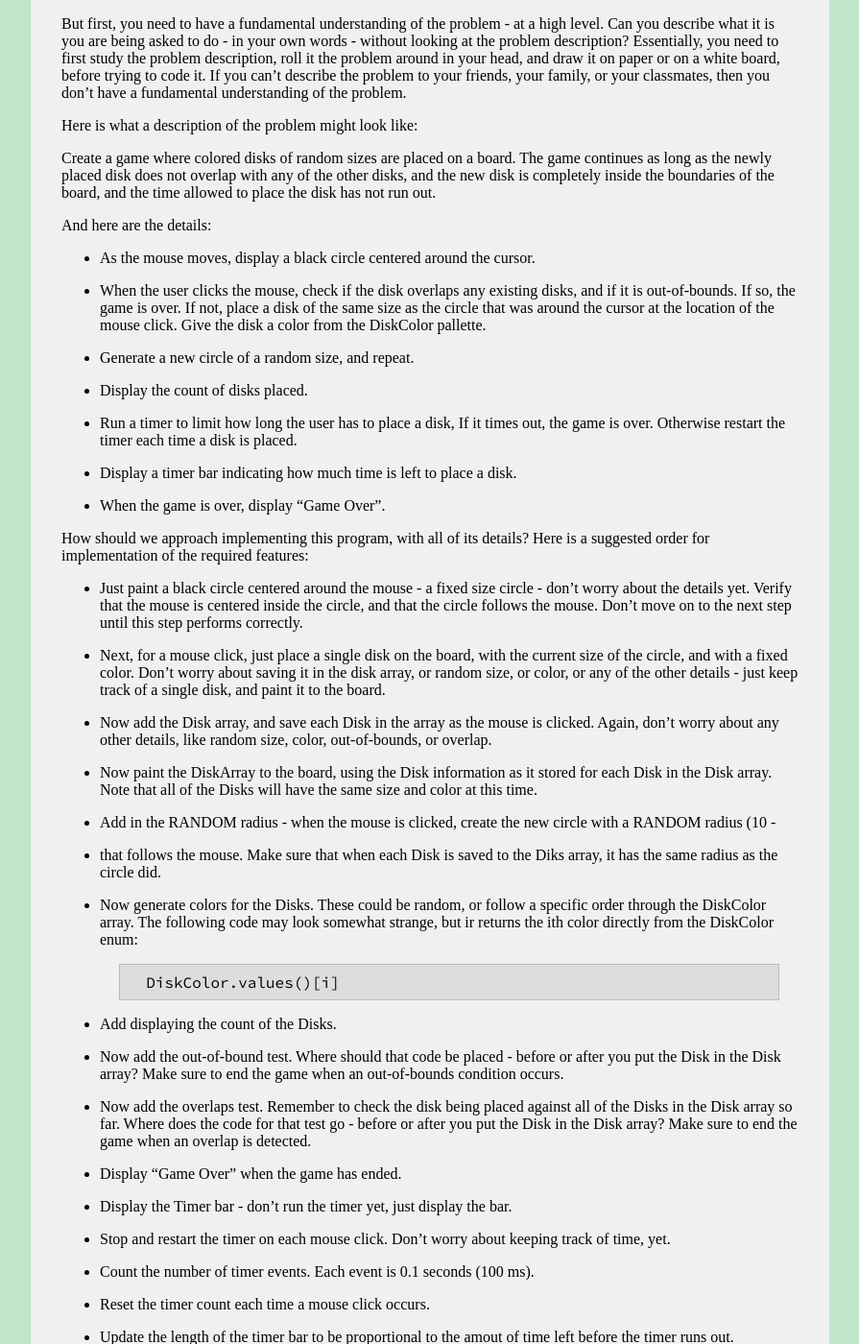
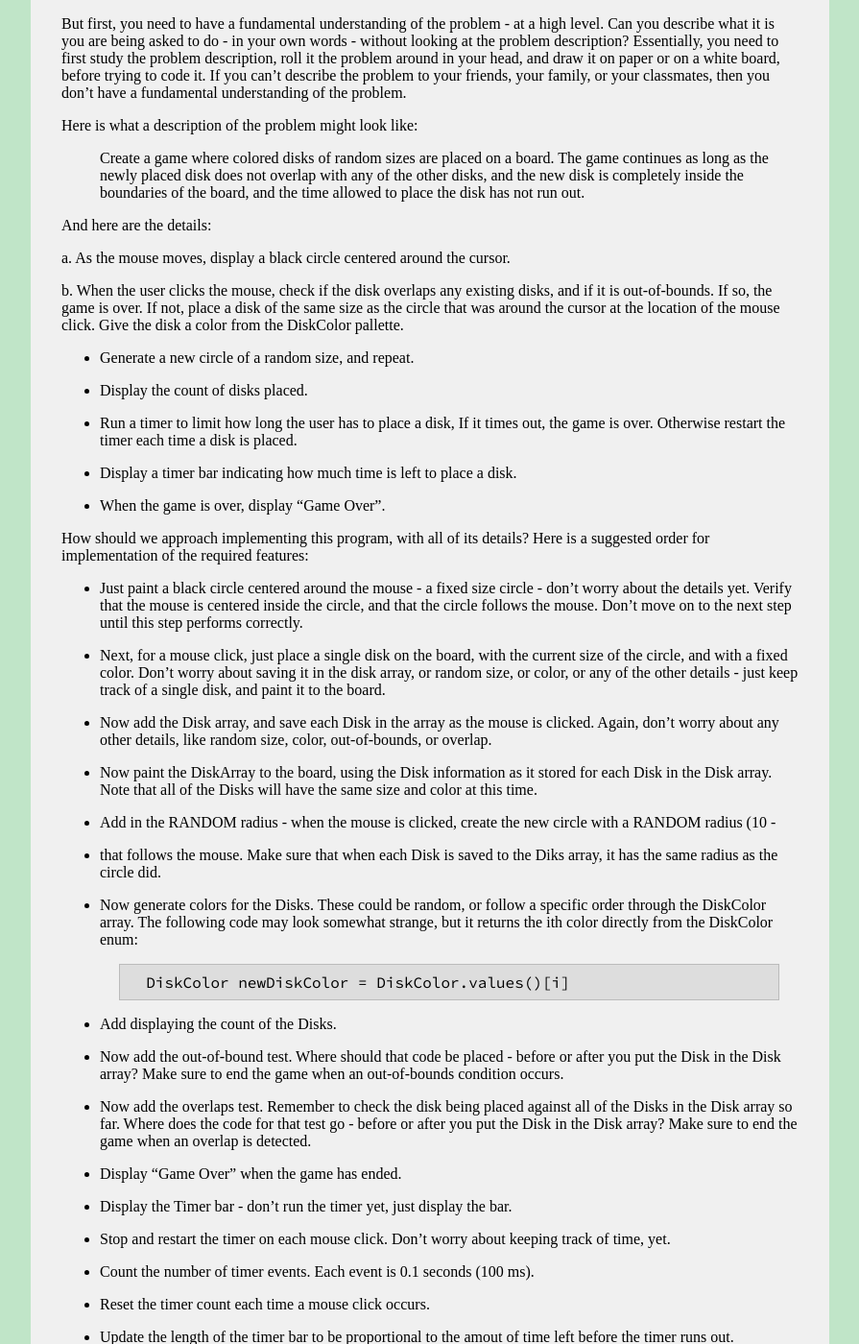
Before and after one commit to ycpcs/cs201-fall2016, a Jekyll site: the page built from assign/assign03.md, in a window 1280 px wide and 1400 px high, scrolled down 5145 px. Shown: the whole window at 96% size, without its empty margins (192-1087 px from the left). Built offline with Jekyll 4.4.1, drawn with Linux system fonts in a browser that asks for light colours; some web fonts are replaced.

Commit message:
edits to agile approach to Disk game

```diff
--- a/assign/assign03.md
+++ b/assign/assign03.md
@@ -202,13 +202,13 @@ But first, you need to have a fundamental understanding of the problem - at a hi
 
 Here is what a description of the problem might look like:
 
-Create a game where colored disks of random sizes are placed on a board.  The game continues as long as the newly placed disk does not overlap with any of the other disks, and the new disk is completely inside the boundaries of the board, and the time allowed to place the disk has not run out.
+: Create a game where colored disks of random sizes are placed on a board.  The game continues as long as the newly placed disk does not overlap with any of the other disks, and the new disk is completely inside the boundaries of the board, and the time allowed to place the disk has not run out.
 
 And here are the details:
 
-* As the mouse moves, display a black circle centered around the cursor.
+a. As the mouse moves, display a black circle centered around the cursor.
 
-* When the user clicks the mouse, check if the disk overlaps any existing disks, and if it is out-of-bounds.  If so, the game is over.  If not, place a disk of the same size as the circle that was around the cursor at the location of the mouse click.  Give the disk a color from the DiskColor pallette.
+b. When the user clicks the mouse, check if the disk overlaps any existing disks, and if it is out-of-bounds.  If so, the game is over.  If not, place a disk of the same size as the circle that was around the cursor at the location of the mouse click.  Give the disk a color from the DiskColor pallette.
 
 * Generate a new circle of a random size, and repeat.
 
@@ -233,9 +233,9 @@ How should we approach implementing this program, with all of its details?  Here
 * Add in the RANDOM radius - when the mouse is clicked, create the new circle with a RANDOM radius (10 -
 * that follows the mouse.  Make sure that when each Disk is saved to the Diks array, it has the same radius as the circle did.
 
-* Now generate colors for the Disks.  These could be random, or follow a specific order through the DiskColor array.  The following code may look somewhat strange, but ir returns the ith color directly from the DiskColor enum:
+* Now generate colors for the Disks.  These could be random, or follow a specific order through the DiskColor array.  The following code may look somewhat strange, but it returns the ith color directly from the DiskColor enum:
 
-        DiskColor.values()[i]
+        DiskColor newDiskColor = DiskColor.values()[i]
 
 * Add displaying the count of the Disks.
 
```
